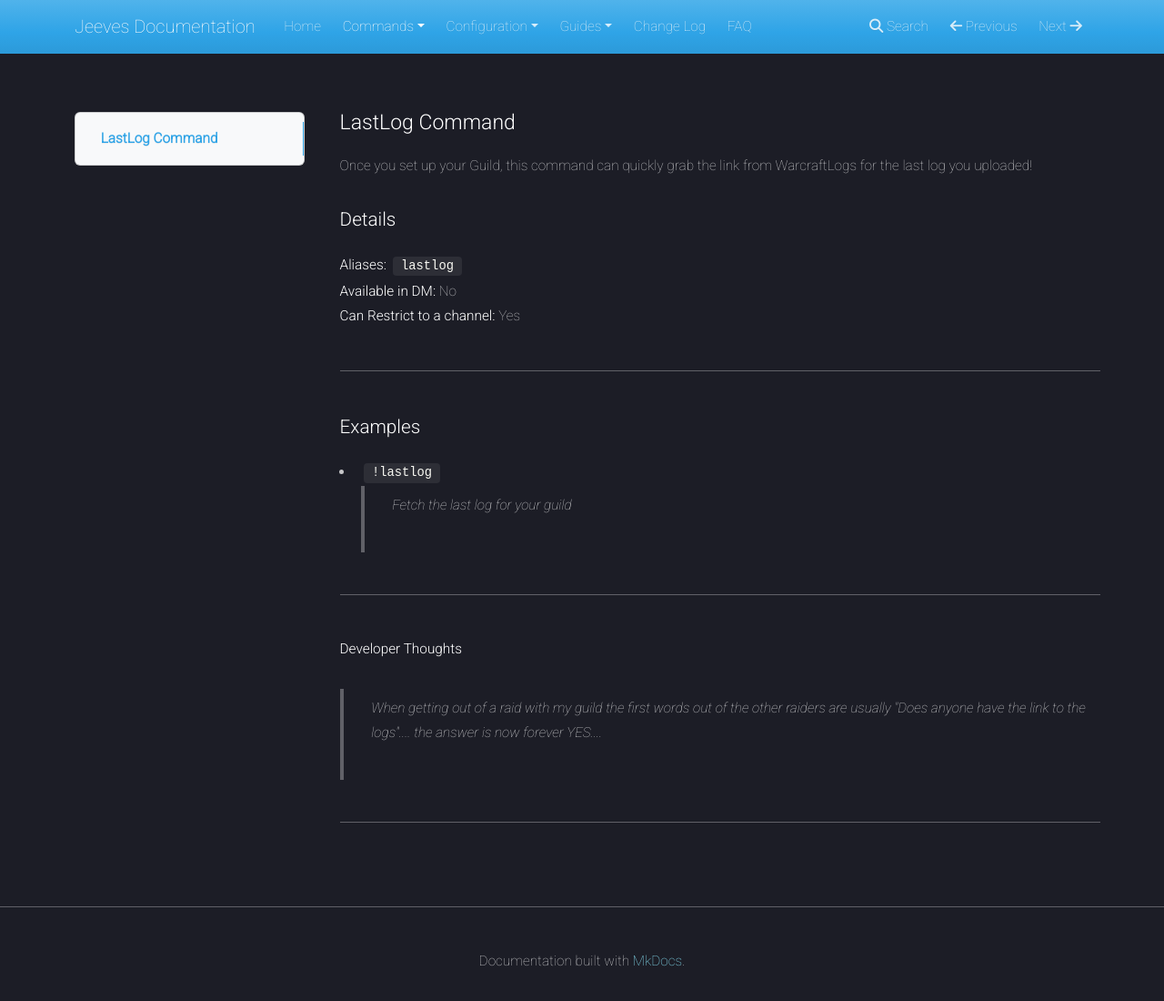
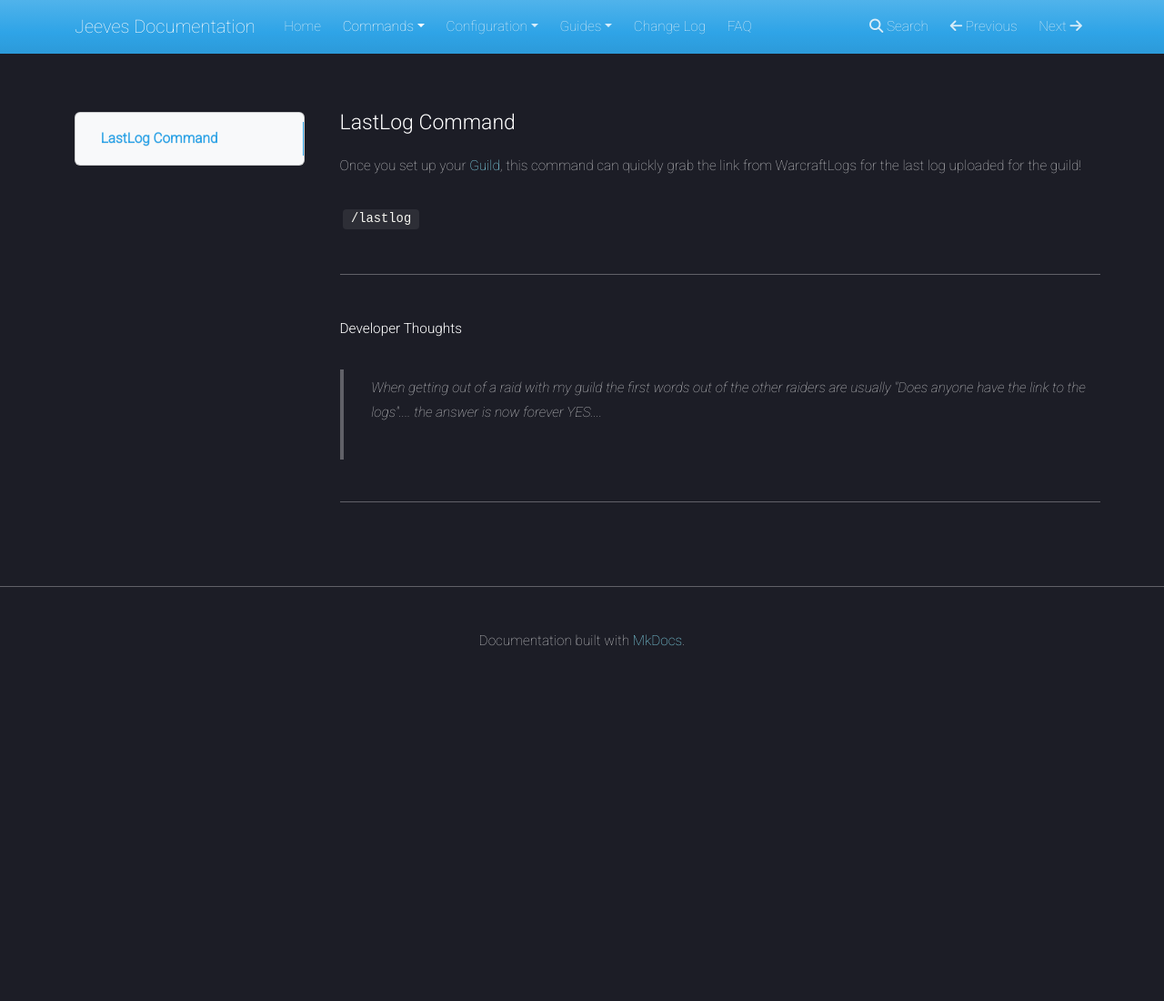
Before and after one commit to TeamJeeves/Jeeves-Bot-Documentation, an MkDocs documentation site: the page built from docs/commands/guild/lastlog.md, in a window 1280 px wide and 1100 px high. Shown: the whole window at 91% size. Built offline with MkDocs 1.6.1, drawn with Linux system fonts in a browser that asks for light colours; nearby versions of some CDN libraries.

Commit message:
Last Log

```diff
--- a/docs/commands/guild/lastlog.md
+++ b/docs/commands/guild/lastlog.md
@@ -1,17 +1,9 @@
 # LastLog Command
 
-Once you set up your Guild, this command can quickly grab the link from WarcraftLogs for the last log you uploaded!
+Once you set up your [Guild](../../configuration/guild.md), this command can quickly grab the link from WarcraftLogs for the last log uploaded for the guild!
 
-### Details
+`/lastlog`
 
-**Aliases:** `lastlog`
-**Available in DM:** No
-**Can Restrict to a channel:** Yes
-***
-### Examples
-
-* `!lastlog`
-> Fetch the last log for your guild
 ***
 **Developer Thoughts**
 >When getting out of a raid with my guild the first words out of the other raiders are usually "Does anyone have the link to the logs".... the answer is now forever YES....
```
